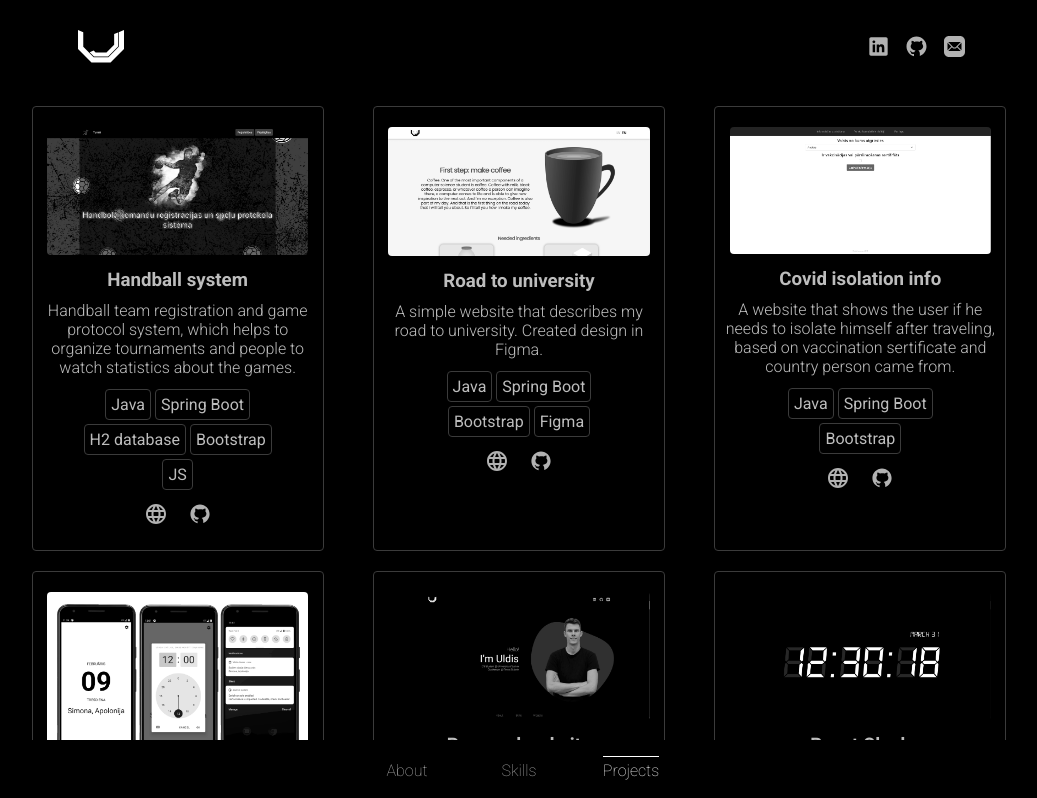
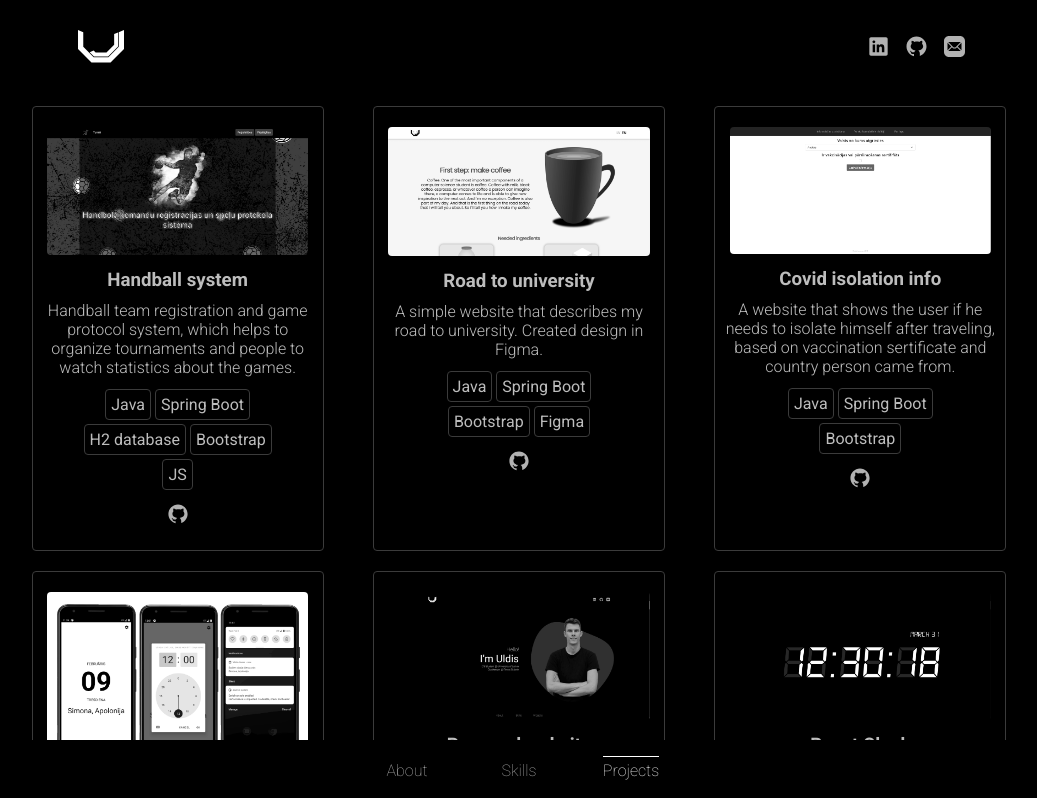
Before and after one commit to chronosye/personal-website, a React (Create React App) app: page /projects in a window 1280 px wide. Shown: the top 798 px of the page, without its empty margins (121-1158 px from the left). Built offline with nearby package versions, Linux system fonts and the light colour scheme.

Commit message:
Upgraded react version, added speed insights

```diff
--- a/src/App.js
+++ b/src/App.js
@@ -5,6 +5,7 @@ import Layout from "./components/layout/Layout";
 import NotFound from "./components/notFound/NotFound";
 import Projects from "./components/projects/Projects";
 import Skills from "./components/skills/Skills";
+import { SpeedInsights } from "@vercel/speed-insights/react"
 
 function App() {
   return (
@@ -16,6 +17,7 @@ function App() {
         <Route path="/projects" element={<Projects />} />
         <Route path="*" element={<NotFound />} />
       </Routes>
+      <SpeedInsights/>
     </Layout>
   );
 }
--- a/src/components/projects/Projects.js
+++ b/src/components/projects/Projects.js
@@ -18,7 +18,7 @@ const items = [
     github:
       "https://github.com/chronosye/Handball-team-registration-and-game-protocol-system",
     playstore: null,
-    web: "https://handball-system.herokuapp.com/",
+    web: null,
   },
   {
     image: roadToUni,
@@ -28,7 +28,7 @@ const items = [
     technologies: ["Java", "Spring Boot", "Bootstrap", "Figma"],
     github: "https://github.com/chronosye/TD",
     playstore: null,
-    web: "https://uj18005.herokuapp.com/",
+    web: null,
   },
   {
     image: covidInfo,
@@ -38,7 +38,7 @@ const items = [
     technologies: ["Java", "Spring Boot", "Bootstrap"],
     github: "https://github.com/chronosye/covidUzzina",
     playstore: null,
-    web: "https://celosana-covid-laika.herokuapp.com/",
+    web: null,
   },
   {
     image: vardaDienuApp,
@@ -59,7 +59,7 @@ const items = [
     technologies: ["React.js", "Sass", "React Router"],
     github: "https://github.com/chronosye/personal-website",
     playstore: null,
-    web: "/",
+    web: null,
   },
   {
     image: reactClock,
@@ -69,7 +69,7 @@ const items = [
     technologies: ["React.js", "Sass", "React Hooks"],
     github: "https://github.com/chronosye/react-clock",
     playstore: null,
-    web: "https://react-digital-clock.herokuapp.com/",
+    web: null,
   }
 ];
 
```
Also changed, not shown: package.json (+6 -5 lines), src/index.js (+4 -4 lines), 1 other file (tests, documents, lock files or other folders).
